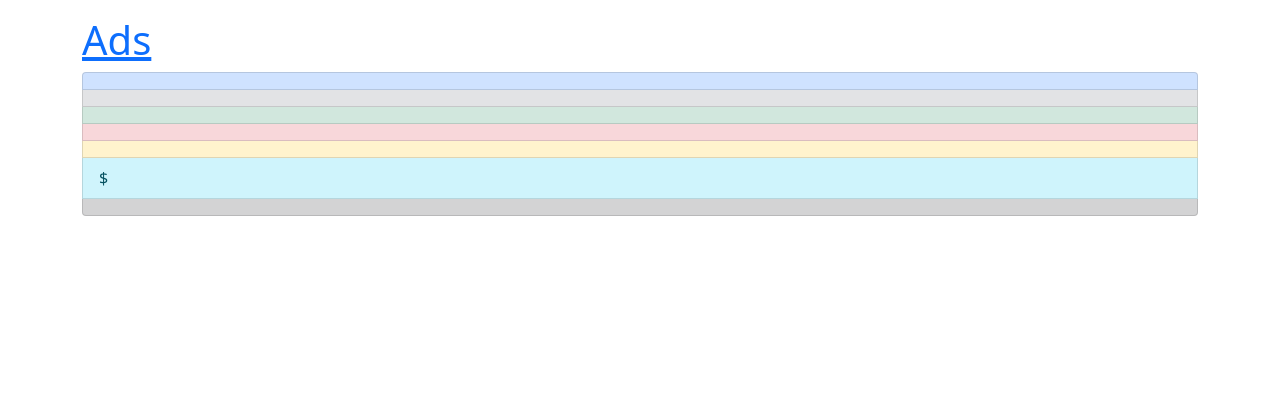
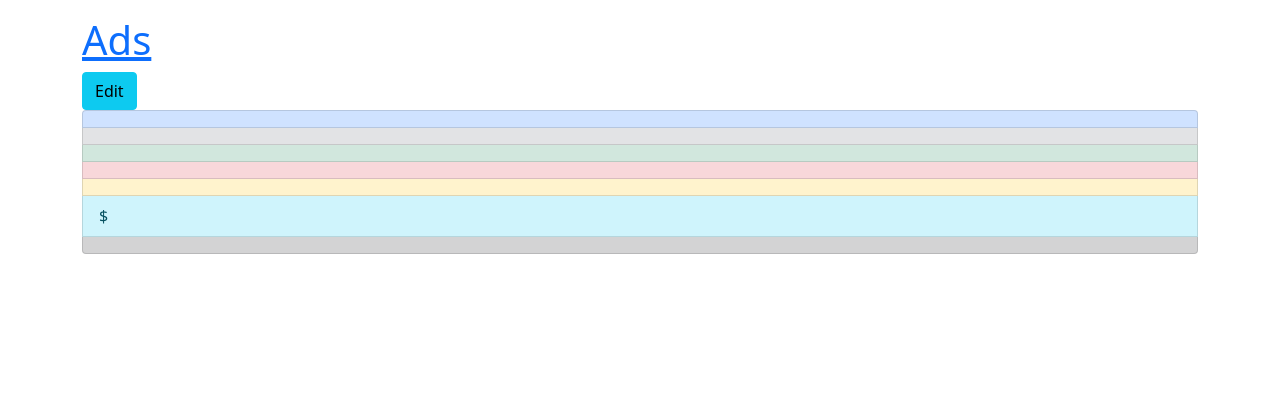
Before and after one commit to iamrealnurs/yp, a Django app: template templates/main/ads/detail.html in a window 1280 px wide. Shown: the part 56-476 px from the top of the page. Run offline with Django 4.2, Linux system fonts and the light colour scheme; the template is opened without the code that fills it, so the values that code supplies are empty; some libraries are stand-ins or nearby versions.

Commit message:
fix edit updates

```diff
--- a/main/urls.py
+++ b/main/urls.py
@@ -5,6 +5,6 @@
     path('', IndexView.as_view(), name='index'),
     path('ads/', AdsListView.as_view(), name='ads-list'),
     path('ads/<int:pk>/', AdsDetailView.as_view(), name='ads-detail'),
-    path('ads/<int:pk>/update/', AdsUpdateView.as_view(), name='ads-update'),
+    path('ads/<int:pk>/edit/', AdsUpdateView.as_view(), name='ads-edit'),
     path('accounts/seller/', SellerUpdateView.as_view(), name='seller-update'),
 ]
--- a/templates/main/ads/detail.html
+++ b/templates/main/ads/detail.html
@@ -5,7 +5,7 @@
 <h1><a href="{% url 'ads-list' %}">Ads</a></h1>
 
     <h2>{{ object.name }}</h2>
-
+    <a href="{% url 'ads-edit' pk=object.id %}" class="btn btn-info" role="button">Edit</a>
 <ul class="list-group">
   <li class="list-group-item list-group-item-primary">
       {{ object.name }}
```
